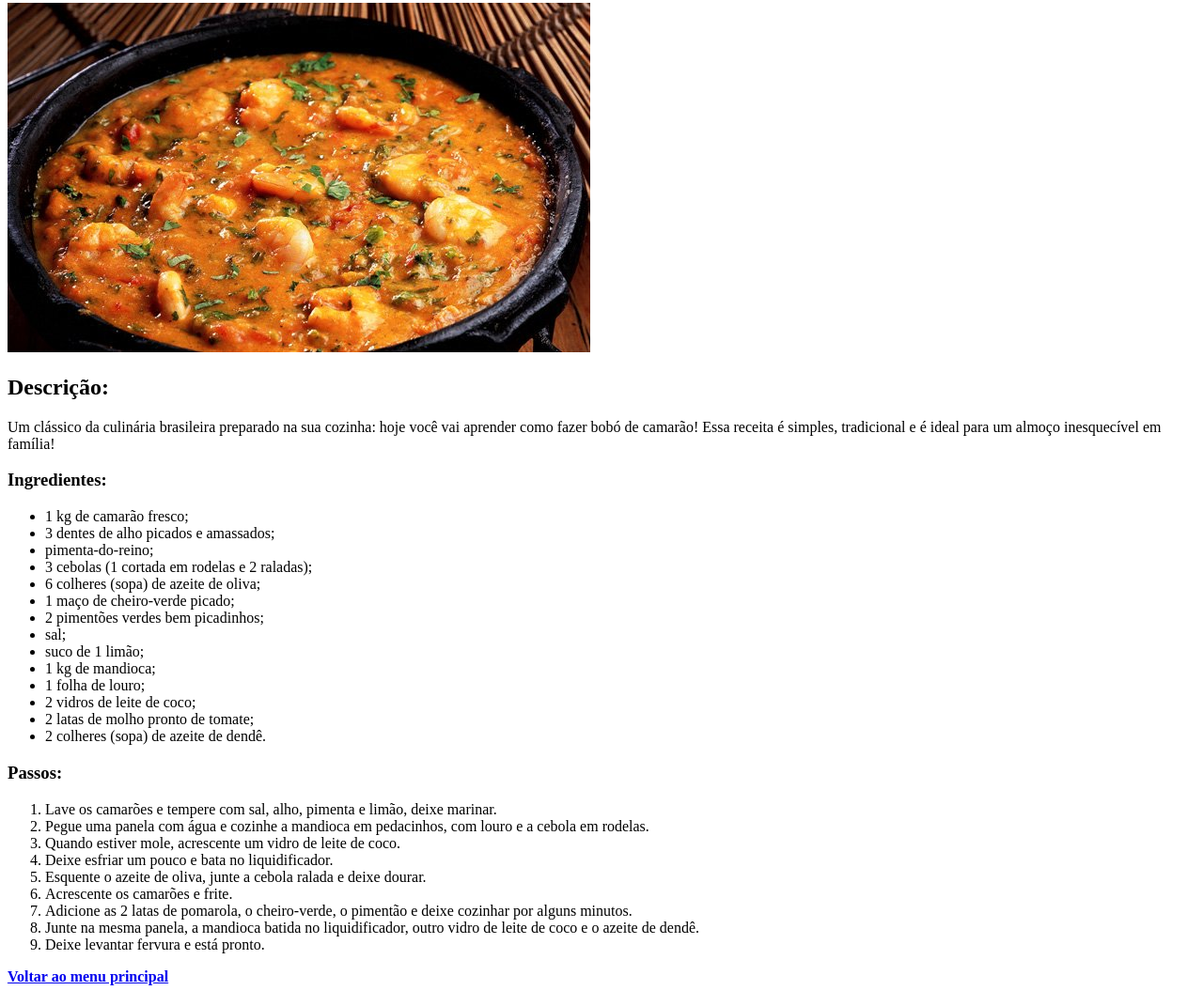
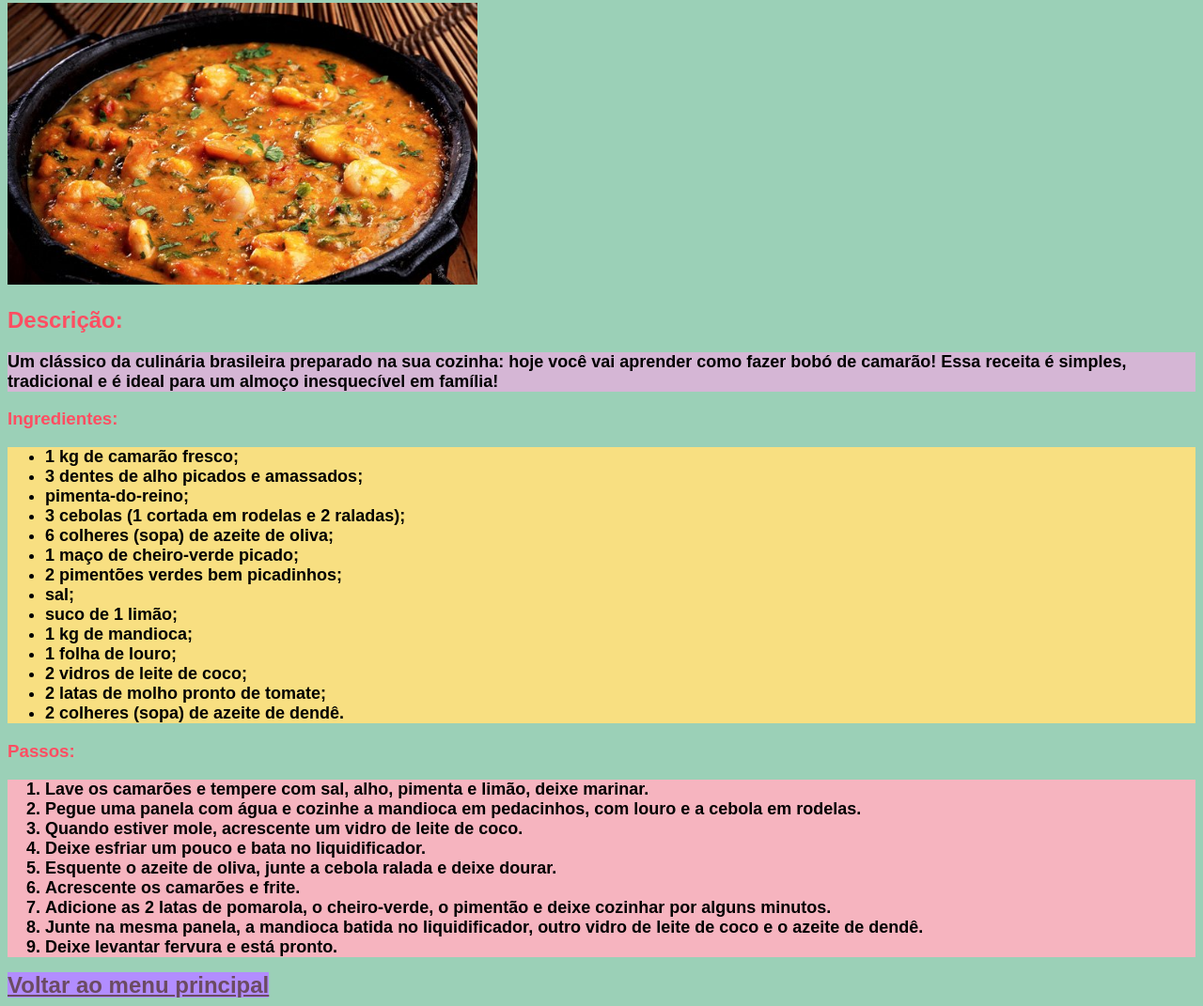
Before and after one commit to eduds08/odin-recipes, a plain HTML site: page recipes/bobo_de_camarao.html in a window 1280 px wide. Shown: the part 77-1148 px from the top of the page at 94% size. Drawn offline with Linux system fonts and the light colour scheme.

Commit message:
Add CSS via style.css

```diff
--- a/recipes/bobo_de_camarao.html
+++ b/recipes/bobo_de_camarao.html
@@ -4,6 +4,7 @@
     <head>
         <meta charset="utf-8">
         <title>Bobó de camarão</title>
+        <link rel="stylesheet" href="../style.css">
     </head>
 
     <body>
@@ -20,7 +21,7 @@
 
         <h3>Ingredientes:</h3>
 
-        <ul>
+        <ul class="ingredientes">
             <li>1 kg de camarão fresco;</li>
             <li>3 dentes de alho picados e amassados;</li>
             <li>pimenta-do-reino;</li>
@@ -39,7 +40,7 @@
 
         <h3>Passos:</h3>
 
-        <ol>
+        <ol class="passos">
             <li>Lave os camarões e tempere com sal, alho, pimenta e limão, deixe marinar.</li>
             <li>Pegue uma panela com água e cozinhe a mandioca em pedacinhos, com louro e a cebola em rodelas.</li>
             <li>Quando estiver mole, acrescente um vidro de leite de coco.</li>
@@ -52,7 +53,7 @@
             <li>Deixe levantar fervura e está pronto.</li>
         </ol>
 
-        <a href="../index.html"><b>Voltar ao menu principal</b></a>
+        <a href="../index.html" class="voltar_menu"><b>Voltar ao menu principal</b></a>
     </body>
 
 </html>
--- /dev/null
+++ b/style.css
@@ -0,0 +1,52 @@
+body {
+    background-color: #9bd0b7;
+    font-family: Arial, Helvetica, sans-serif;
+}
+
+img {
+    width: 500px;
+    height: auto;
+}
+
+h1,
+h2,
+h3 {
+    color: #ff4e62;
+    font-weight: 900;
+}
+
+h1 {
+    text-align: center;
+}
+
+#receitas {
+    background-color: #badfda;
+}
+
+.ingredientes {
+    background-color: #f8df81;
+}
+
+.passos {
+    background-color: #f6b4bf;
+}
+
+p {
+    background-color: #d5b6d5;
+}
+
+a {
+    font-weight: 800;
+    color: #6b4b62;
+    font-size: 24px;
+}
+
+.voltar_menu {
+    background-color: #b28dff;
+}
+
+li,
+p {
+    font-size: 18px;
+    font-weight: 550;
+}
```
Also changed, not shown: index.html (+2 -1 lines), recipes/bolinho_de_chuva.html (+5 -4 lines), recipes/pao_de_queijo.html (+4 -3 lines).
